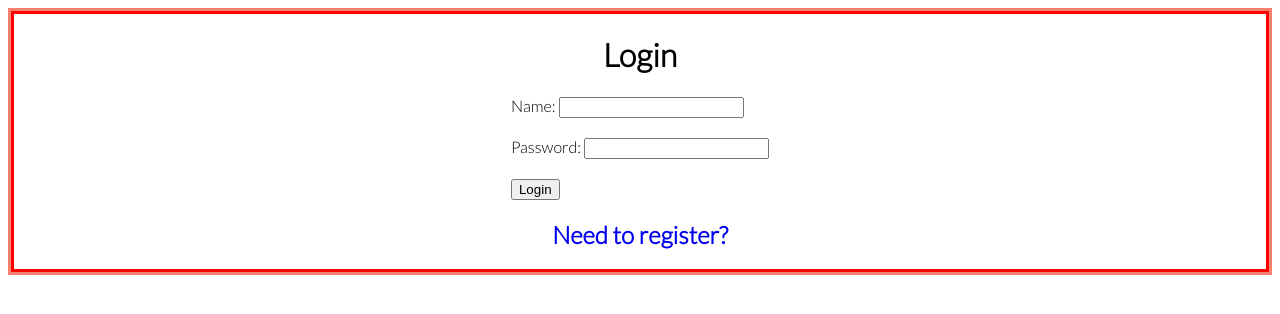
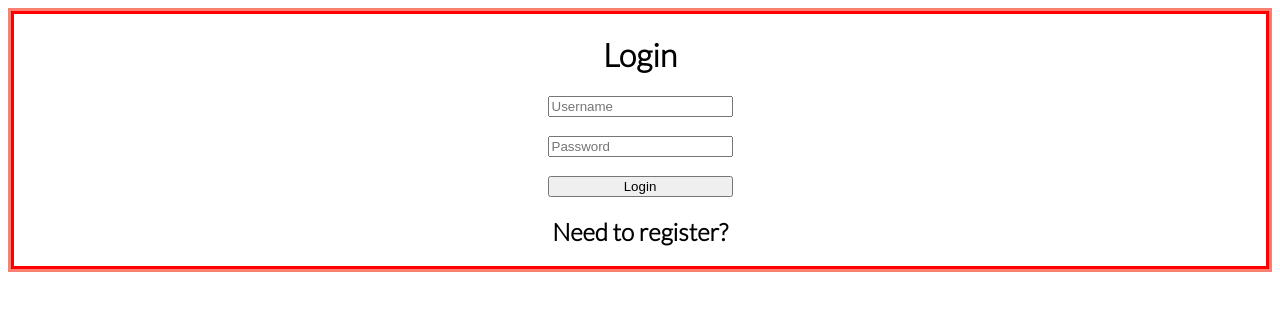
Before and after one commit to cbowman422/messenger, a React (Create React App) app: page /login in a window 1280 px wide. Shown: the top 314 px of the page. Built offline with nearby package versions, Linux system fonts and the light colour scheme; no server answers.

Commit message:
login/reg css formatting

```diff
--- a/src/components/AuthForms/LoginForm.js
+++ b/src/components/AuthForms/LoginForm.js
@@ -42,8 +42,8 @@ const LoginForm = ({login}) => {
   return (
     <div className="loginContainer">
       <h1>Login</h1>
-      <form onSubmit={handleSubmit}>
-        <label htmlFor="username">Name: </label>
+      <form onSubmit={handleSubmit} className="authForm">
+        <label htmlFor="username"></label>
         <input
           id="username"
           name="username"
@@ -51,10 +51,11 @@ const LoginForm = ({login}) => {
           onChange={handleChange}
           maxLength="17"
           autoComplete="on"
+          placeholder="Username"
         />
         <br />
-        <br />
-        <label htmlFor="password">Password: </label>
+
+        <label htmlFor="password"></label>
         <input
           id="password"
           name="password"
@@ -62,13 +63,14 @@ const LoginForm = ({login}) => {
           onChange={handleChange}
           // type="password"
           autoComplete="off"
+          placeholder="Password"
         />
         <br />
-        <br />
+
         <input type="submit" value="Login" />
       </form>
       <Link to={'/'} className="authLink" >
-      <h2> Need to register? </h2>
+      <h2 className="authText"> Need to register? </h2>
       </Link>
     </div>
   );
--- a/src/components/AuthForms/RegisterForm.js
+++ b/src/components/AuthForms/RegisterForm.js
@@ -50,9 +50,9 @@ const RegisterForm = ({signup, createProfile}) => {
   // Register Form JSX and export
   return (
     <div className="registerContainer">
-      <h1>Register a username</h1>
-      <form onSubmit={handleSubmit}>
-        <label htmlFor="username">Name: </label>
+      <h1>Register Username</h1>
+      <form onSubmit={handleSubmit} className="authForm">
+        <label htmlFor="username"></label>
         <input
           id="username"
           name="username"
@@ -60,10 +60,10 @@ const RegisterForm = ({signup, createProfile}) => {
           onChange={handleChange}
           maxLength="17"
           autoComplete="on"
+          placeholder="Username"
         />
         <br />
-        <br />
-        <label htmlFor="password">Password: </label>
+        <label htmlFor="password"> </label>
         <input
           id="password"
           name="password"
@@ -71,13 +71,13 @@ const RegisterForm = ({signup, createProfile}) => {
           onChange={handleChange}
           type="password"
           autoComplete="off"
+          placeholder="Password"
         />
         <br />
-        <br />
-        <input type="submit" value="Sign Up" />
+        <input type="submit" value="Register" />
       </form>
       <Link to={'/login'} className="authLink">
-      <h2> Already registered, sign in instead ? </h2>
+      <h2 className="authText"> Already registered, sign in instead ? </h2>
       </Link>
     </div>
   );
--- a/src/css/Home.css
+++ b/src/css/Home.css
@@ -16,3 +16,11 @@
  grid-area: home;
  padding: 3%
 }
+
+.homeHeader{
+font-size: 22px;
+}
+
+.homeBody{
+font-size: 18px;
+}
--- a/src/css/LoginForm.css
+++ b/src/css/LoginForm.css
@@ -9,3 +9,13 @@
 .authLink{
   text-decoration: none;
 }
+
+.authText{
+  color: black;
+}
+
+.authForm{
+  display: flex;
+  justify-content: center;
+  flex-direction: column;
+}
--- a/src/css/Rooms.css
+++ b/src/css/Rooms.css
@@ -32,6 +32,6 @@
 
 .roomLabelsUsers{
   color:black;
-  font-size: 17px;
+  font-size: 18px;
   padding-left: 15%;
 }
--- a/src/pages/Home.js
+++ b/src/pages/Home.js
@@ -11,14 +11,14 @@ signOut()
 }
 
   return (
-    <div className={"homeGrid"}>
+    <div className="homeGrid">
 
     <Header loggedIn={isAuthenticated} signOut={signOutHandler} currentUser={currentUser} />
     <Rooms currentUser={currentUser} socket={socket} />
 
-    <div className={"homeComponent"}>
-    <h1> Welcome to Millie's Messenger </h1>
-    <h2> The Live Public Chat Room is a place for everyone but the messages only stay as long as youre in there. You can also select a user chat room and send any user a prive message and these messages wont disappear. If you want to send a message to all prive users you can select your username from the header, this can also be used to set an away message. Millie's Messenger uses Greenwich Mean Time (GMT).</h2>
+    <div className="homeComponent">
+    <h1 className="homeHeader"> Welcome to Millie's Messenger </h1>
+    <h2 className="homeBody"> The Live Public Chat Room is a place for everyone but the messages only stay as long as youre in there. You can also select a user chat room and send any user a prive message and these messages wont disappear. If you want to send a message to all prive users you can select your username from the header, this can also be used to set an away message. Millie's Messenger uses Greenwich Mean Time (GMT).</h2>
     </div>
     </div>
   )
```
